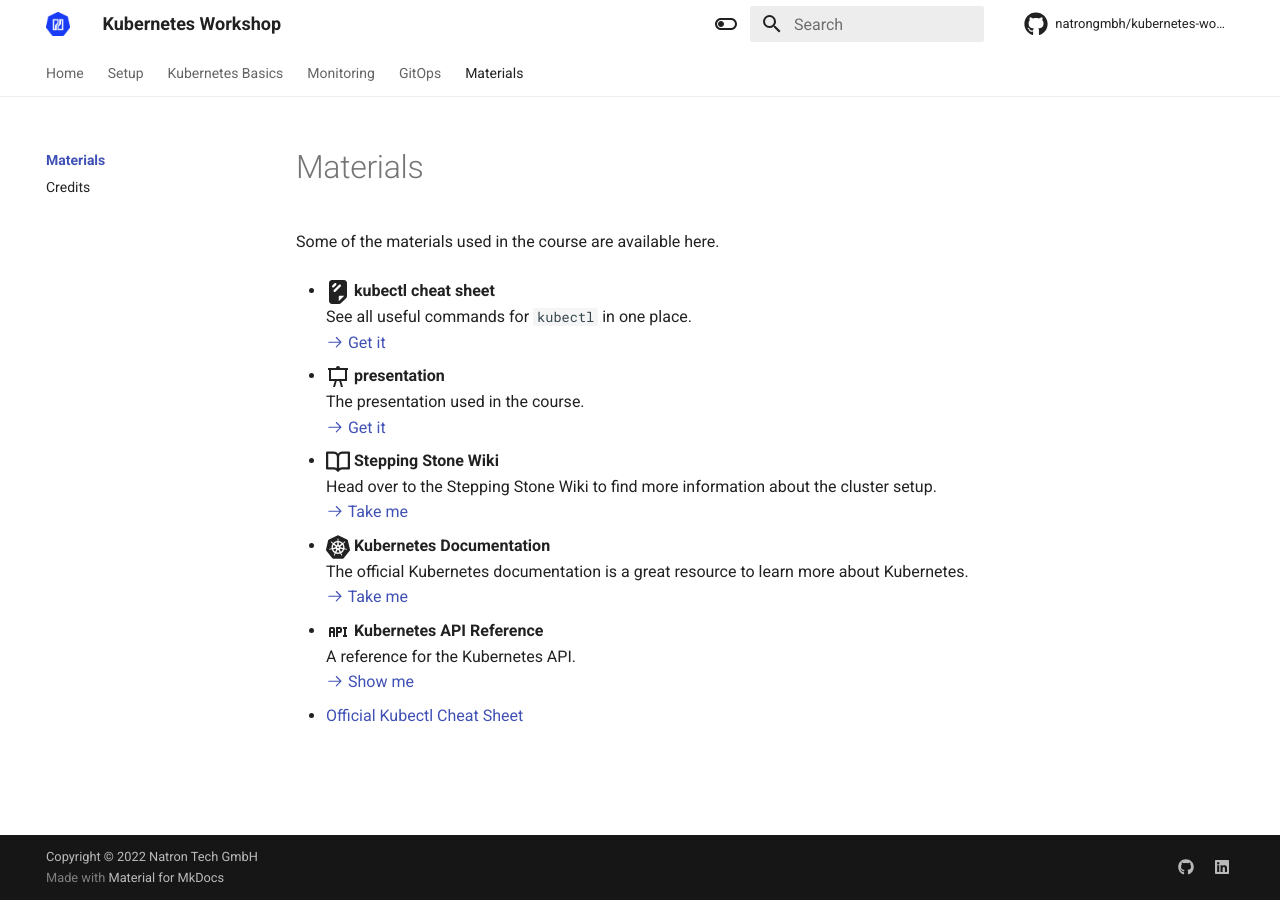
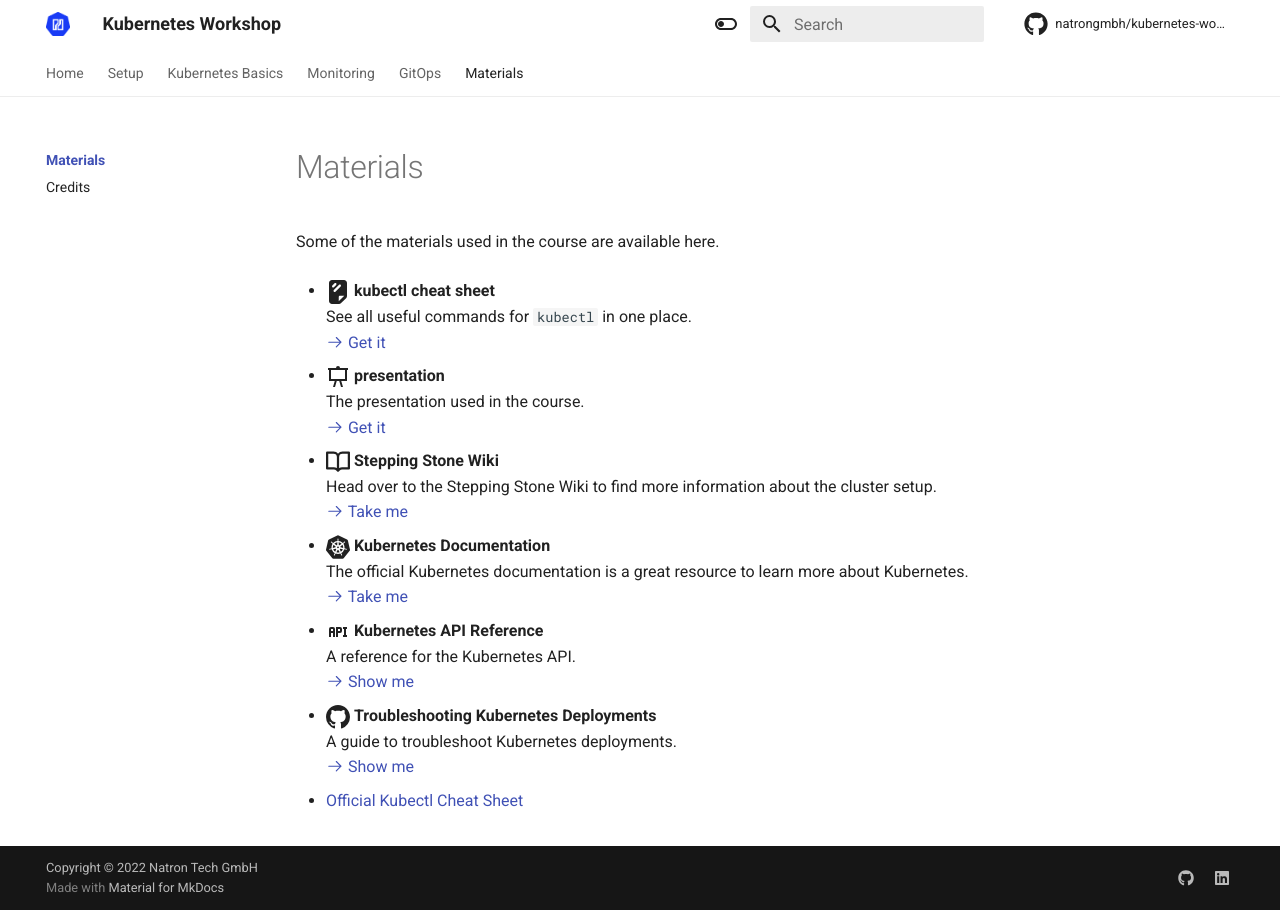
Before and after one commit to natrontech/kubernetes-workshop-golog, an MkDocs documentation site: the page built from docs/materials/index.md, in a window 1280 px wide. Built offline with MkDocs 1.6.1 and Material for MkDocs 9.7.7, drawn with Linux system fonts in a browser that asks for light colours; comment, search, counter and statistics services are not loaded.

Commit message:
feat: add troubleshooting sheet
Signed-off-by: Jan Lauber <jan.lauber@protonmail.ch>

```diff
--- a/docs/materials/index.md
+++ b/docs/materials/index.md
@@ -22,5 +22,8 @@
     A reference for the Kubernetes API.
     [:octicons-arrow-right-24: Show me](https://kubernetes.io/docs/reference/generated/kubernetes-api/v1.24/)
 
+-   :octicons-mark-github-16:{ .lg .middle } __Troubleshooting Kubernetes Deployments__
+    A guide to troubleshoot Kubernetes deployments.
+    [:octicons-arrow-right-24: Show me](https://gandrille.github.io/tech-notes/Docker_and_Kubernetes/Kubernetes_Core/Security_and_monitoring/Monitoring,_Logging,_Troubleshooting/troubleshooting-kubernetes.pdf)
 
 - [Official Kubectl Cheat Sheet](https://kubernetes.io/docs/reference/kubectl/cheatsheet/)
```
